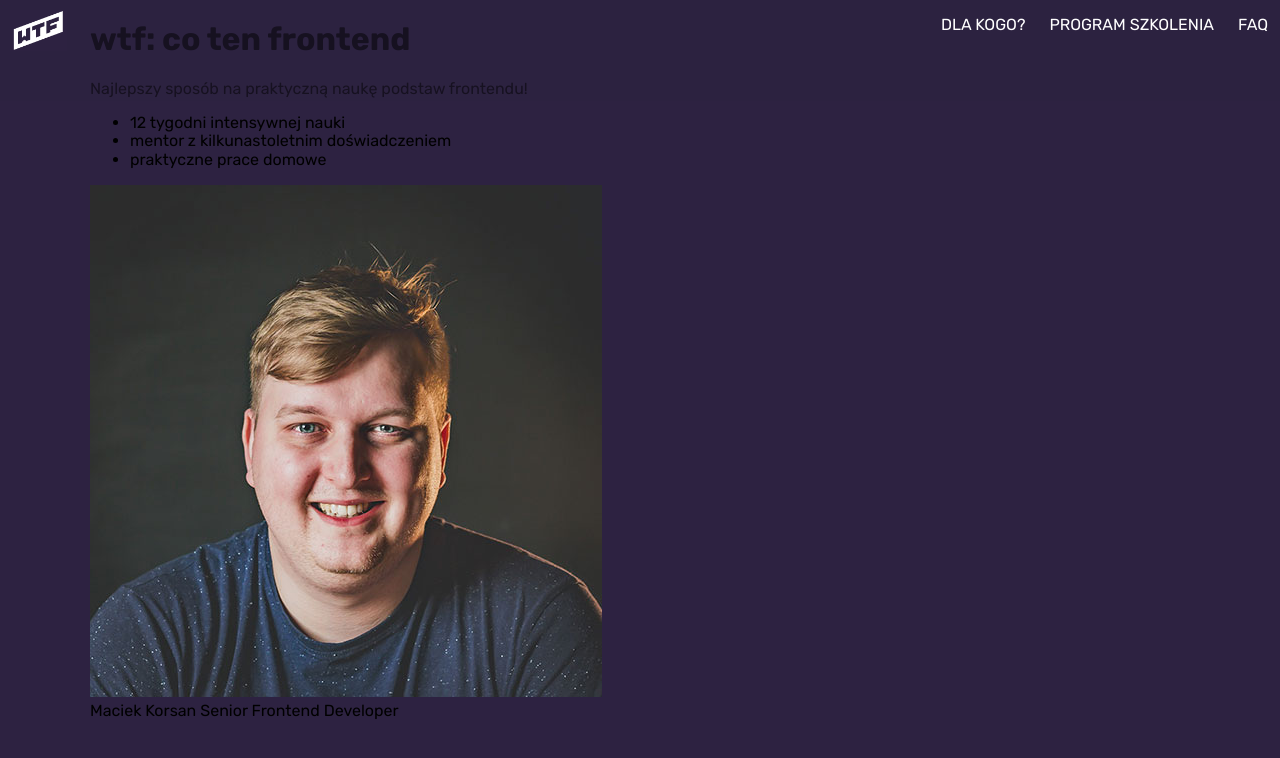
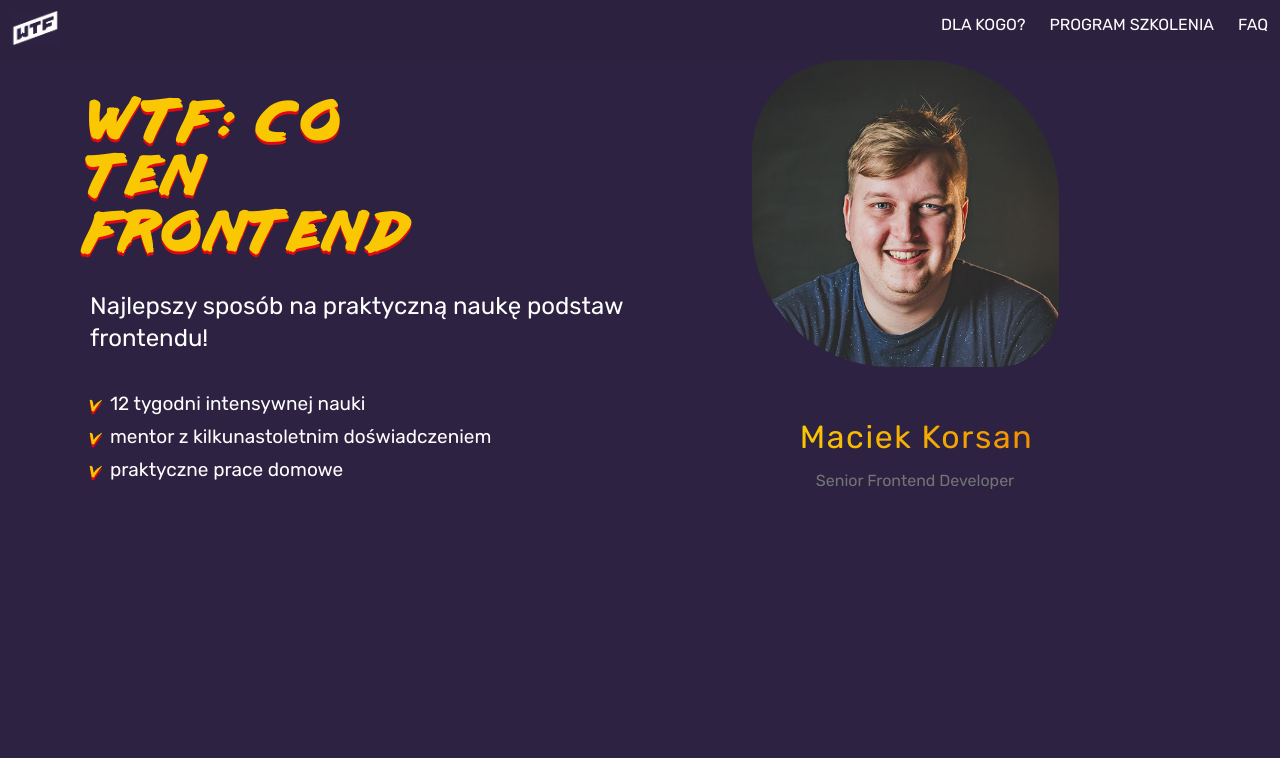
Before and after one commit to MarcinGiepard/cotenfrontend, a plain HTML site: page index.html in a window 1280 px wide. Drawn offline with Linux system fonts and the light colour scheme.

Commit message:
header oraz nav skończone

```diff
--- a/index.html
+++ b/index.html
@@ -36,20 +36,22 @@
     </header>
     <main class="main-content">
         <section class="about">
-            <div class="about__description">
+            <div class="about__description ">
                 <h1 class="page-heading">
-                    wtf: co ten frontend
+                    <span>wtf: co</span>
+                    <span>ten </span>
+                    <span>frontend</span>
                 </h1>
-                <p>Najlepszy sposób na praktyczną naukę podstaw frontendu!</p>
+                <p class="about_description--p">Najlepszy sposób na praktyczną naukę podstaw frontendu!</p>
                 <ul class="about__description__list">
                     <li class="description__list--item">12 tygodni intensywnej nauki</li>
                     <li class="description__list--item">mentor z kilkunastoletnim doświadczeniem</li>
                     <li class="description__list--item">praktyczne prace domowe</li>
                 </ul>
             </div>
-            <div class="about__author">
+            <div class="about__author ">
                 <div class="about__author--img">
-                    <img src="img/korsan.jpg" alt="zdjecie autora">
+                    <img class= "author-photo" src="img/korsan.jpg" alt="zdjecie autora">
                 </div>
                 <span class="about__author--name">
                     Maciek Korsan
--- a/style.css
+++ b/style.css
@@ -9,6 +9,7 @@ html{
 body{
     background: #2D2241;
     font-family: 'Rubik', sans-serif;
+    color: white;
 }
 
 @font-face{
@@ -25,10 +26,11 @@ body{
       top: 0;
       left: 0;
       right: 0;
+      max-height: 60px;
 }
 
 .page-logo{
-      height: 40%;
+      height: 60%;
       margin: 10px;
 }
 
@@ -51,9 +53,88 @@ a{
     text-decoration: none;
 }
 
-.about {
-    display: block;
+.about{
+    display: flex;
     justify-content: center;
+    height: 60vh;
+    margin-top: 60px;
+
+}
+
+.page-heading{
+    font-family: myFirstFont;
+    font-size: 48px;
+    font-weight: 700;
+    color: rgb(249, 200, 2);
+    text-shadow: 0 3px 0 rgb(227, 6, 19);
+    letter-spacing: .5rem;
+}
+
+span{
+    display: flex;
+}
+
+.description__list--item{
+    list-style-type: none;
+    font-size: 19px;
+    line-height: 32px;
+}
+
+.description__list--item::before {
+    content: 'v';
+    font-size: 14px;
+    font-family: MyFirstFont;
+    margin-right: 10px;
+    color: rgb(249, 200, 2);
+    text-shadow: 0 3px 0 rgb(227, 6, 19);
+}
+
+.about__description__list{
+    padding: 10px 0px;
+}
+
+.about_description--p{
+    font-size: 24px;
+    font-weight: 400;
+    line-height: 32px;
+}
+
+.main-content{
     max-width: 1100px;
     margin: 0 auto;
 }
+
+.author-photo{
+    width: 70%;
+    border-radius:  30% 45% 20% 45%;
+}
+
+.about-author{
+   padding-left: 40px;
+}
+
+.about__description {
+    margin-right: 100px;
+}
+
+.about__author--name {
+    background: -webkit-gradient(linear,left top,right top,from(#F9C802),to(#EC6C06));
+    background: -webkit-linear-gradient(left,#F9C802,#EC6C06);
+    background: -o-linear-gradient(left,#F9C802,#EC6C06);
+    -webkit-background-clip: text;
+    -webkit-text-fill-color: transparent;
+    -webkit-box-decoration-break: clone;
+    box-decoration-break: clone;
+    font-size: 2rem;
+    font-weight: 400;
+    letter-spacing: .1rem;
+    color: #f9c802;
+    margin-left: 4rem;
+    margin: 3rem auto 0 3rem;
+}
+
+.about__author--job {
+    color: #747474;
+    font-weight: 400;
+    margin: 1rem 4rem;
+}
```
